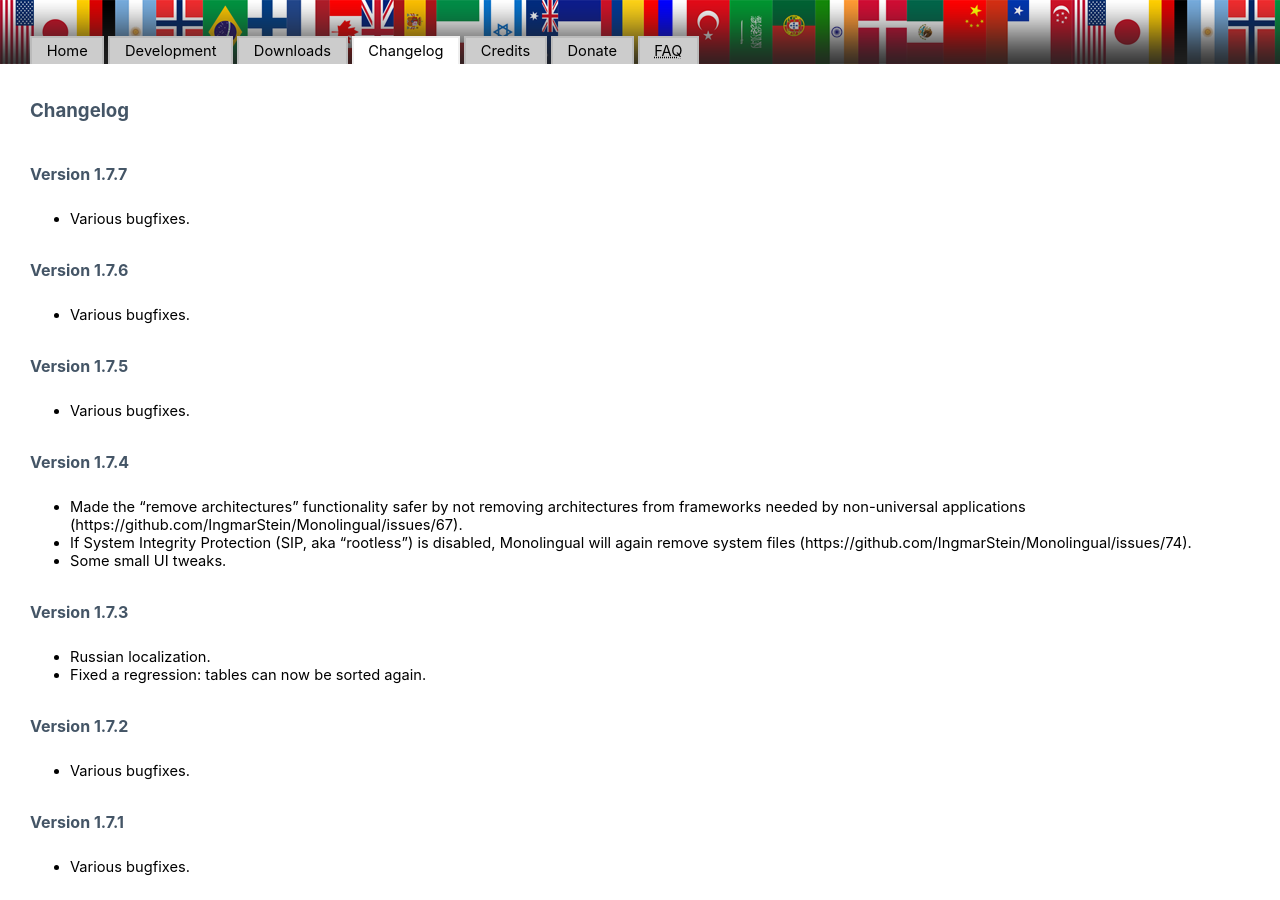
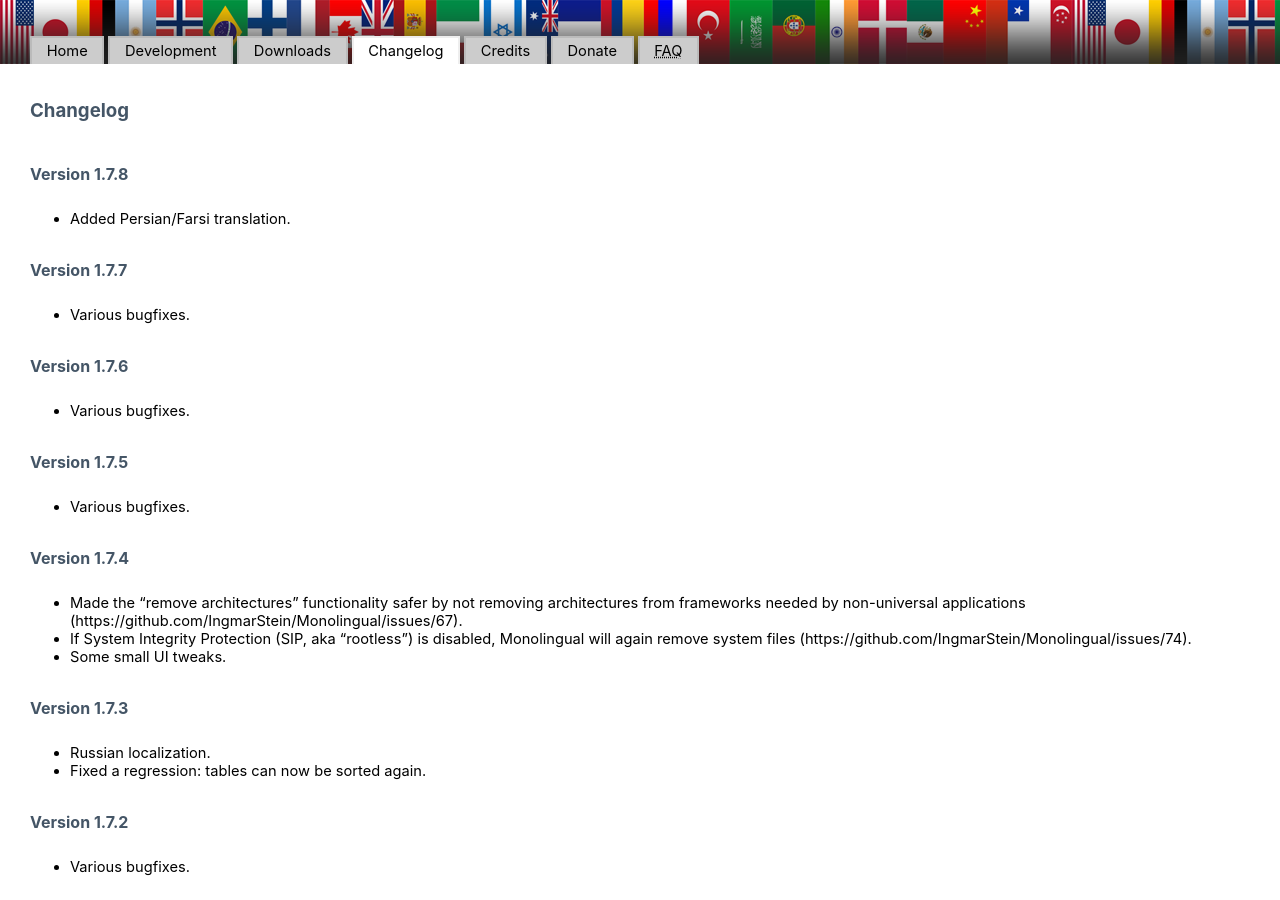
Before and after one commit to IngmarStein/Monolingual, a Jekyll site: the page built from changelog.html, in a window 1280 px wide and 900 px high. Built offline with Jekyll 4.4.1, drawn with Linux system fonts in a browser that asks for light colours.

```diff
--- a/_data/versions.yml
+++ b/_data/versions.yml
@@ -1,3 +1,13 @@
+- version: 1.7.8
+  release: 2017-04-25
+  changes:
+    - Added Persian/Farsi translation.
+  sparkle:
+    md5: dcfa102d6852f43f153adf39860343bb
+    dsa: MC0CFQCgJxMWUW84yMTuoyuDz8/KNSW64gIUFZASg6Z2TH6HVMuaQaN765z+IvY=
+    filesize: 7734562
+  minimum: '10.12'
+
 - version: 1.7.7
   release: 2017-02-09
   changes:
```
